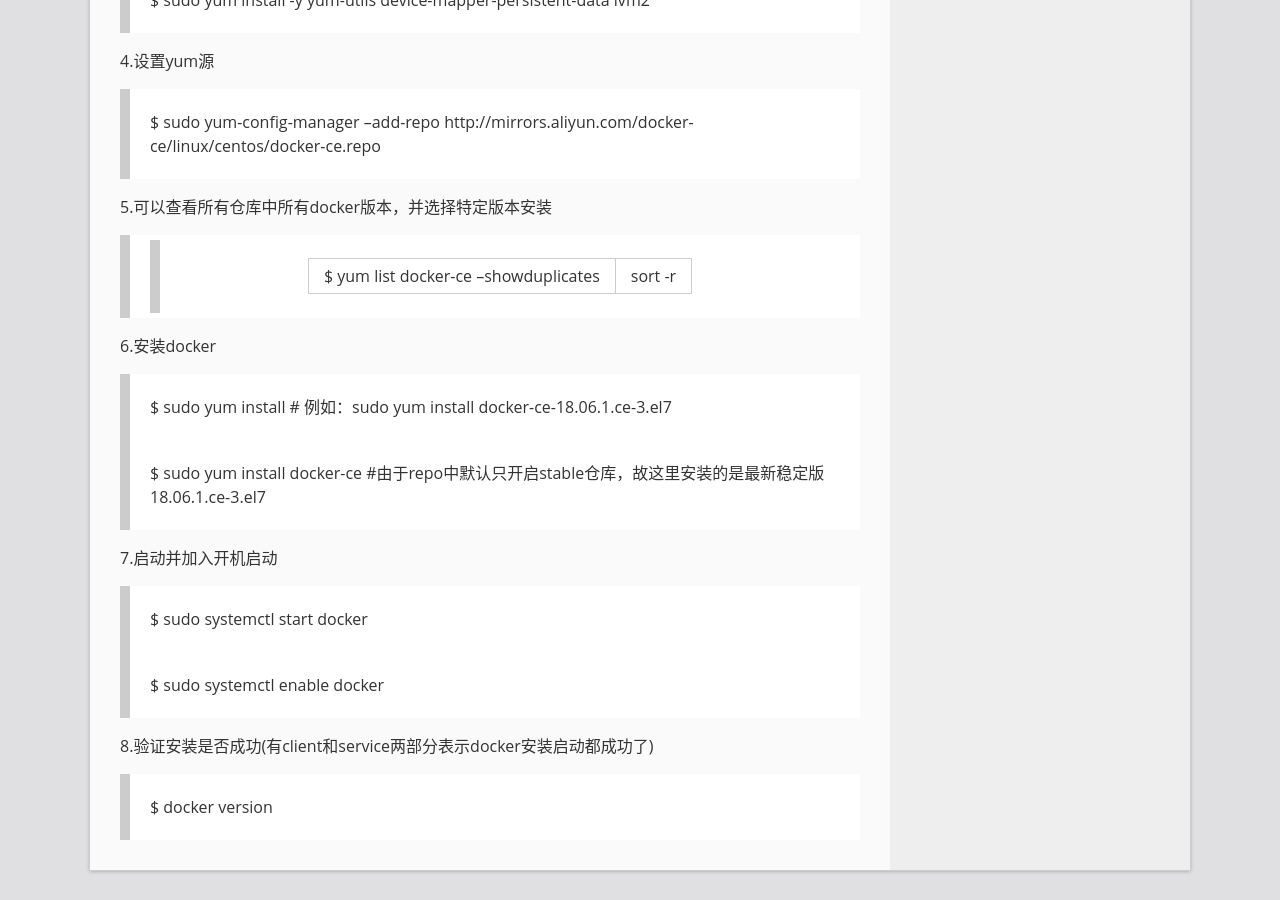
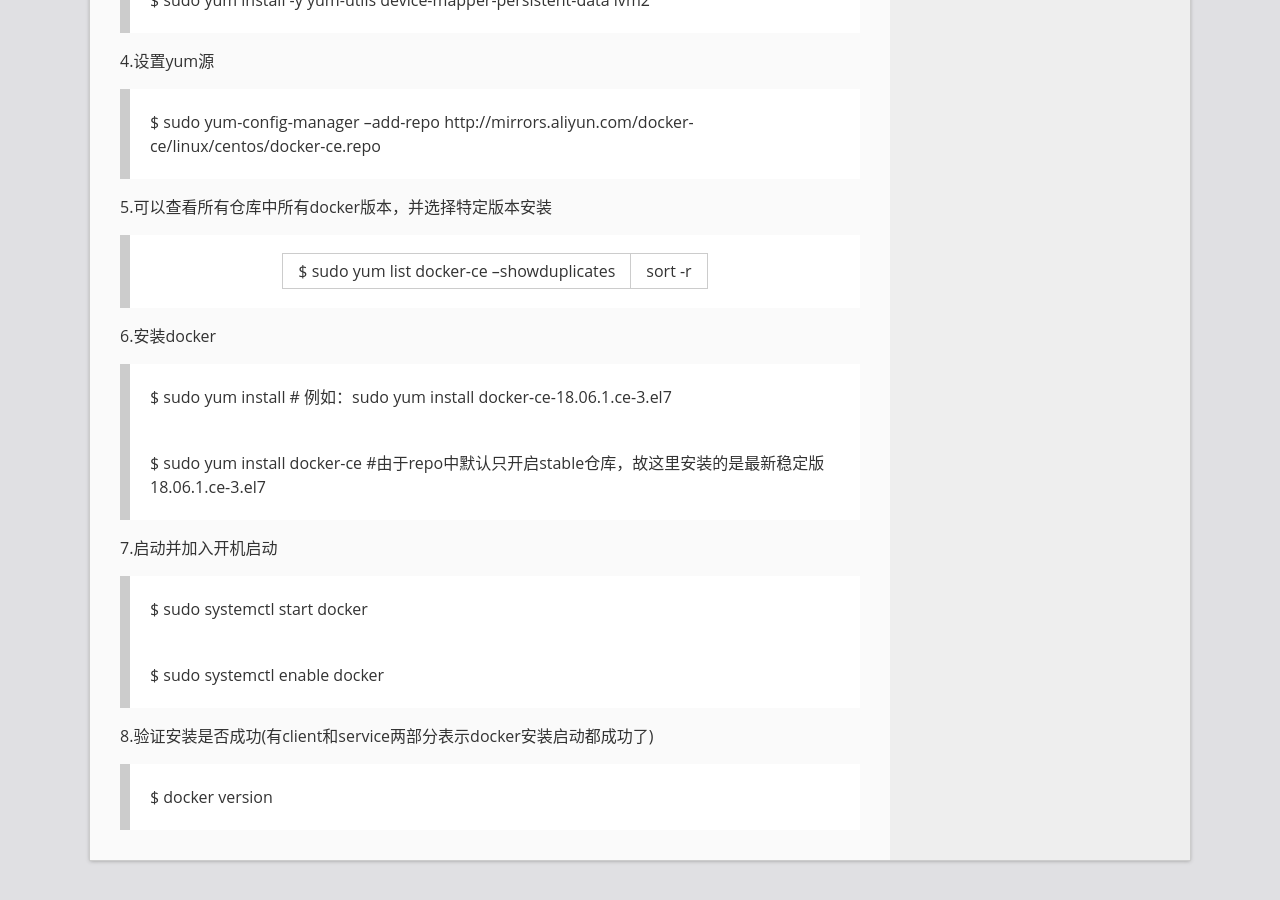
Before and after one commit to we1h0/zhaoweiho.github.io, a Jekyll site: the page built from _posts/2018-10-10-Centos7-Install-Docker.md, in a window 1280 px wide and 900 px high, scrolled down 590 px. Built offline with Jekyll 4.4.1, drawn with Linux system fonts in a browser that asks for light colours.

Commit message:
Update 2018-10-10-Centos7-Install-Docker.md

```diff
--- a/_posts/2018-10-10-Centos7-Install-Docker.md
+++ b/_posts/2018-10-10-Centos7-Install-Docker.md
@@ -20,7 +20,7 @@ permalink: /archivers/Centos7-Install-Docker
 
 
  5.可以查看所有仓库中所有docker版本，并选择特定版本安装
- >> $ yum list docker-ce --showduplicates | sort -r
+ > $ sudo yum list docker-ce --showduplicates | sort -r
 
  6.安装docker
  > $ sudo yum install <FQPN>  # 例如：sudo yum install docker-ce-18.06.1.ce-3.el7
```
